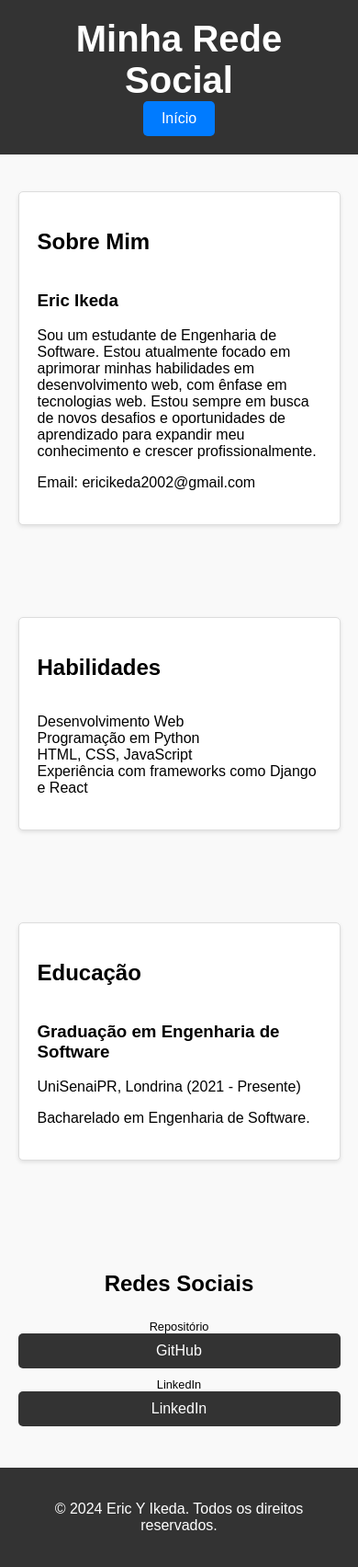
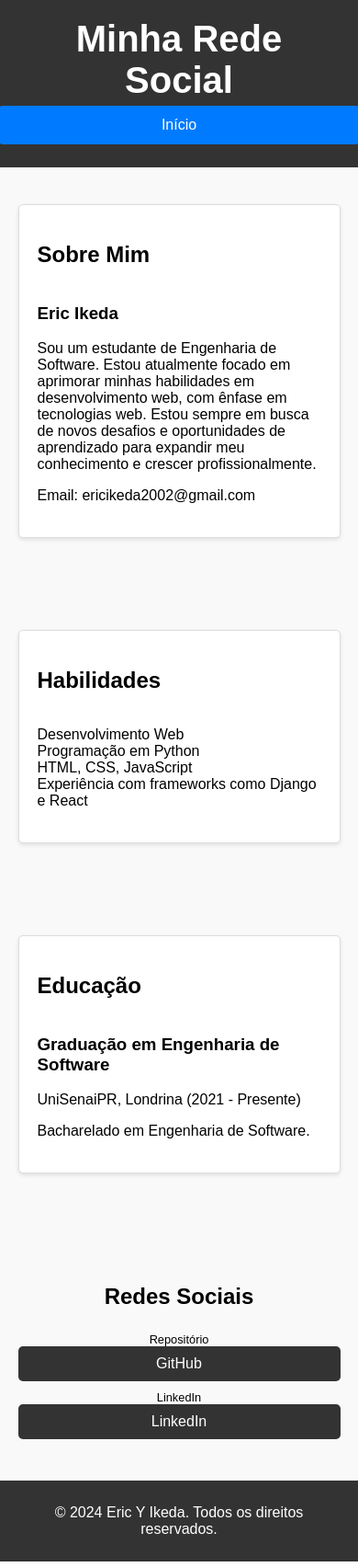
Before and after one commit to EricIkeda1/Projeto_Arquitetura_de_Software, a Django app: template Login/cadastro_app/templates/rede_sociais.html in a window 390 px wide. Shown: the whole page at 92% size. Run offline with Django 3.2, Linux system fonts and the light colour scheme; the template is opened without the code that fills it, so the values that code supplies are empty.

Commit message:
Melhorias

```diff
--- a/Login/cadastro_app/static/rede_sociais.css
+++ b/Login/cadastro_app/static/style_redesociais.css
@@ -1,4 +1,4 @@
-/* rede_sociais.css */
+/* style_redesociais.css */
 
 body {
     font-family: Arial, sans-serif;
@@ -84,6 +84,7 @@ ul {
     color: white;
     text-decoration: none;
     border-radius: 5px;
+    transition: background-color 0.3s;
 }
 
 .github-button a:hover,
@@ -99,6 +100,27 @@ footer {
     margin-top: auto;
 }
 
+.inicio-button {
+    display: inline-block;
+    padding: 10px 20px;
+    background-color: #007bff;
+    color: white;
+    text-decoration: none;
+    border-radius: 5px;
+    transition: background-color 0.3s;
+    border: 2px solid #007bff;
+}
+
+.inicio-button:hover {
+    background-color: #0056b3;
+    border-color: #0056b3;
+}
+
+.inicio-button:active {
+    background-color: #004080;
+    border-color: #004080;
+}
+
 @media (max-width: 768px) {
     .container {
         width: 90%;
@@ -109,30 +131,18 @@ footer {
         align-items: center;
     }
 
-    .inicio-button {
-        padding: 10px 20px;
-        background-color: #007bff;
-        color: white;
-        text-decoration: none;
-        border-radius: 5px;
-        transition: background-color 0.3s;
-    }
-
-    .inicio-button:hover {
-        background-color: #0056b3;
-    }
-
     .social-buttons {
         flex-wrap: wrap;
     }
 
     .github-button,
-    .linkedin-button {
+    .linkedin-button,
+    .inicio-button {
         width: 100%;
         margin: 5px 0;
     }
 
-    .footer {
+    footer {
         background-color: #333;
         color: white;
         text-align: center;
@@ -140,4 +150,4 @@ footer {
         margin-top: auto;
         width: 100%;
     }
-    }
+}
--- a/Login/cadastro_app/templates/rede_sociais.html
+++ b/Login/cadastro_app/templates/rede_sociais.html
@@ -5,7 +5,7 @@
             <meta charset="UTF-8">
             <meta http-equiv="X-UA-Compatible" content="IE=edge">
             <meta name="viewport" content="width=device-width, initial-scale=1.0">
-            <link rel="stylesheet" type="text/css" href="{% static 'rede_sociais.css' %}">
+            <link rel="stylesheet" type="text/css" href="{% static 'style_redesociais.css' %}">
             <title>Minha Rede Social</title>
         </head>
         <body>
```
